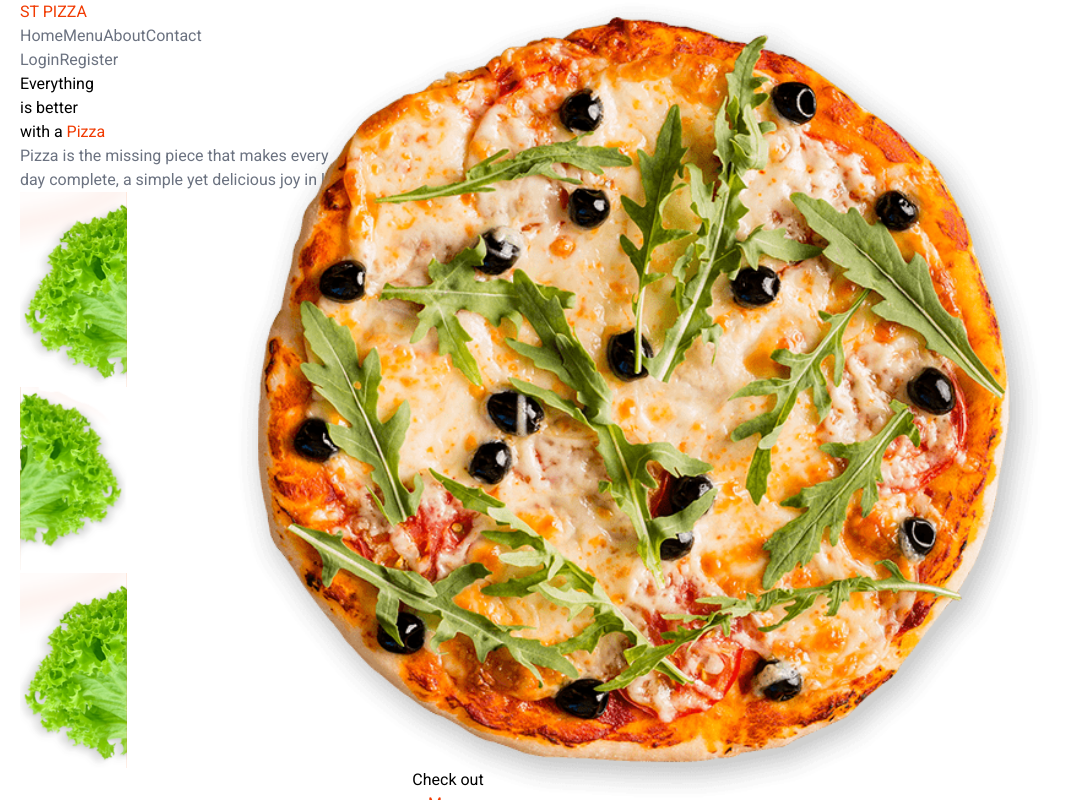
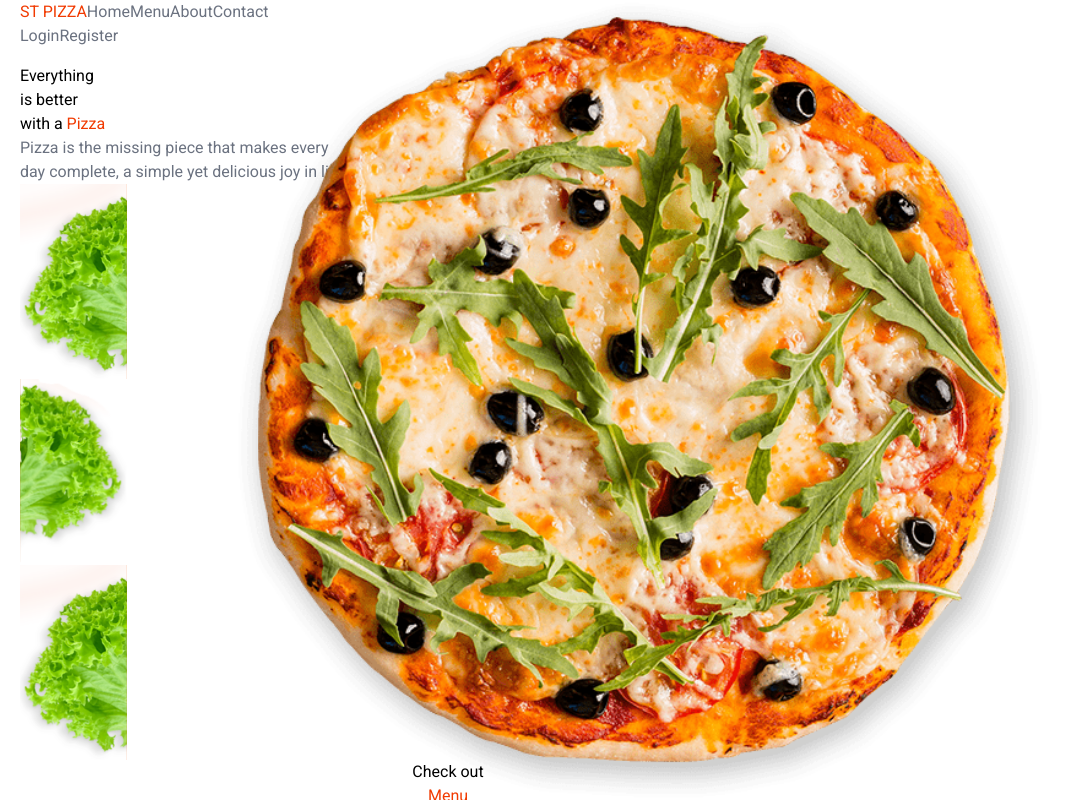
Before and after one commit to fabriceCODER/food_ordering_app, a Next.js app: page / in a window 1280 px wide. Shown: the top 800 px of the page, without its empty margins (0-1070 px from the left). Built offline with nearby package versions, Linux system fonts and the light colour scheme.

Commit message:
Adding authentication

```diff
--- a/src/Components/Layout/Header.js
+++ b/src/Components/Layout/Header.js
@@ -2,8 +2,8 @@ import Link from "next/link";
 export default function Header(){
      return(
           <header className='flex items-center justify-between py-4'>
+          <nav className='flex gap-8 text-gray-500 font-semibold'>
           <Link className='text-primary font-semibold text-2xl' href=''>ST PIZZA</Link>
-          <nav className='flex gap-8 text-gray-500 font-semibold'>
             <Link href={''}>Home</Link>
             <Link href={''}>Menu</Link>
             <Link href={''}>About</Link>
--- a/src/Components/Layout/Hero.js
+++ b/src/Components/Layout/Hero.js
@@ -3,7 +3,7 @@ import Right from "../Icons/Right";
 
 export default function Hero(){
      return(
-     <section className="hero flex-shrink-0">
+     <section className="hero mt-4">
           <div className="py-12">
           <h1 className="text-4xl font-semibold">Everything<br /> is better<br /> with a <span className="text-primary">Pizza</span></h1>
           <p className="my-6 text-gray-500 text-sm">Pizza is the missing piece that makes every<br />day complete, a simple yet delicious joy in life</p>
--- a/src/app/Register/page.js
+++ b/src/app/Register/page.js
@@ -1,6 +1,8 @@
 export default function RegisterPage()
 {
-     return(
-        <div>Register</div>
-     )
+   return(
+      <div>
+        <h1>Register</h1>
+      </div>
+   )
 }
--- a/src/app/layout.js
+++ b/src/app/layout.js
@@ -1,5 +1,6 @@
 import { Roboto } from 'next/font/google'
 import './globals.css'
+import Header from '@/Components/Layout/Header'
 
 const roboto = Roboto({ subsets: ['latin'], weight:['100', '300', '400', '500', '700', '900'] })
 
@@ -13,7 +14,11 @@ export default function RootLayout({ children }) {
     <html lang="en">
       <body className={roboto.className}>
       <main className="max-w-4xl px-5 max-auto">
+      <Header />
         {children}
+        <footer className='border-t p-8 text-center text-gray-500 mt-16'>
+    &copy; 2023 All rights reserved
+   </footer>
         </main>
         </body>
     </html>
--- a/src/app/page.js
+++ b/src/app/page.js
@@ -1,12 +1,11 @@
-import Header from '@/Components/Layout/Header';
 import Hero from '@/Components/Layout/Hero';
 import HomeMenu from '@/Components/Layout/HomeMenu';
 import SectionHeader from '@/Components/Layout/SectionHeader';
+import Header from '@/Components/Layout/Header';
 
 export default function Home() {
   return (
    <>
-   <Header />
    <Hero />
    <HomeMenu />
    <section className='text-center my-16'>
@@ -32,9 +31,6 @@ Explore our diverse menu featuring a variety of mouthwatering pizzas, from class
     </a>
     </div>
    </section>
-   <footer className='border-t p-8 text-center text-gray-500 mt-16'>
-    &copy; 2023 All rights reserved
-   </footer>
    </>
   );
 }
```
